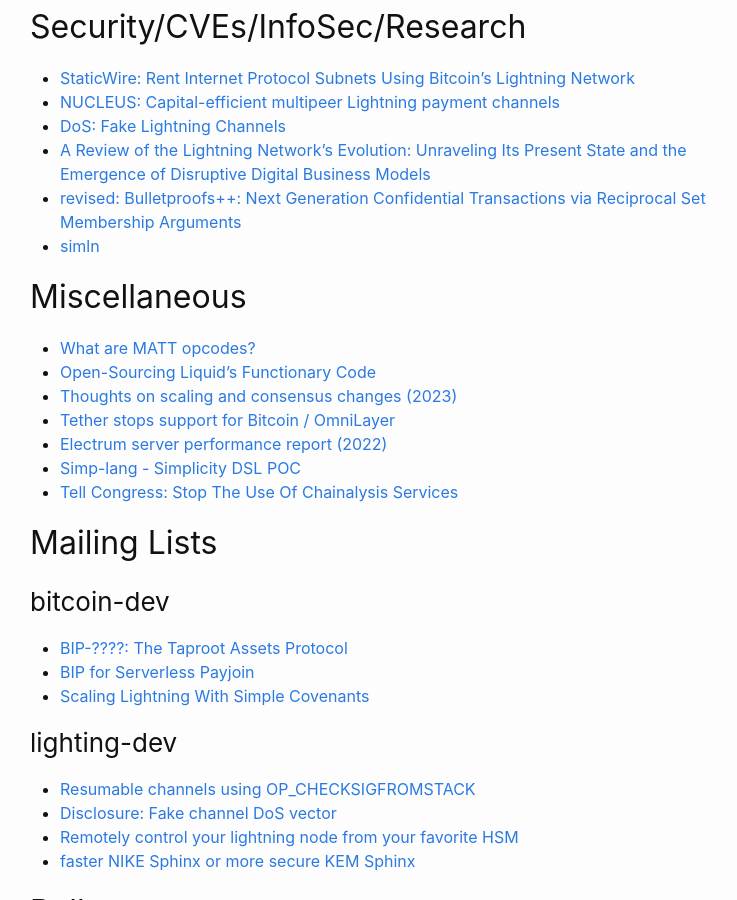
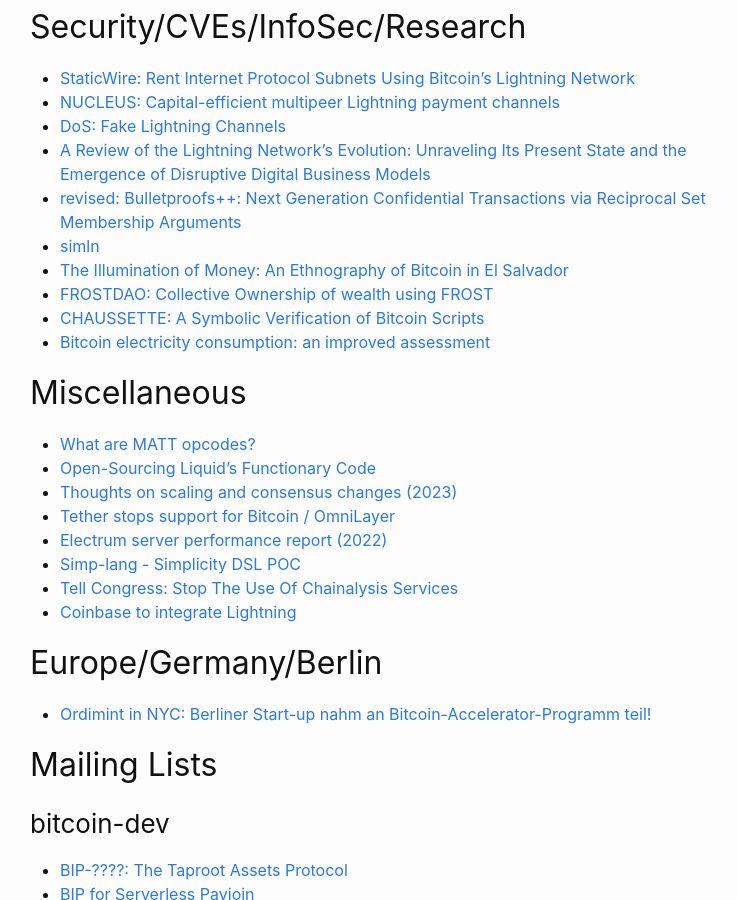
Before and after one commit to fjahr/bitdevsberlin, a Jekyll site: the page built from _posts/2023-09-13-socratic-seminar-47.md, in a window 1280 px wide and 900 px high, scrolled down 236 px. Shown: the whole window, without its empty margins (240-977 px from the left). Built offline with Jekyll 4.4.1, drawn with Linux system fonts in a browser that asks for light colours.

Commit message:
Add some more links to socratic #47

```diff
--- a/_posts/2023-09-13-socratic-seminar-47.md
+++ b/_posts/2023-09-13-socratic-seminar-47.md
@@ -13,6 +13,10 @@ title: "Socratic Seminar #47"
 - [A Review of the Lightning Network’s Evolution: Unraveling Its Present State and the Emergence of Disruptive Digital Business Models](https://www.mdpi.com/0718-1876/18/3/68)
 - [revised: Bulletproofs++: Next Generation Confidential Transactions via Reciprocal Set Membership Arguments](https://eprint.iacr.org/2022/510)
 - [simln](https://github.com/bitcoin-dev-project/sim-ln)
+- [The Illumination of Money: An Ethnography of Bitcoin in El Salvador](https://www.diva-portal.org/smash/record.jsf?pid=diva2%3A1781391&dswid=1461)
+- [FROSTDAO: Collective Ownership of wealth using FROST](https://repository.tudelft.nl/islandora/object/uuid:f45f85a0-b634-43d9-bd18-2bd9398d2c13)
+- [CHAUSSETTE: A Symbolic Verification of Bitcoin Scripts](https://orbi.uliege.be/handle/2268/305862)
+- [Bitcoin electricity consumption: an improved assessment](https://www.jbs.cam.ac.uk/2023/bitcoin-electricity-consumption/)
 
 ## Miscellaneous
 
@@ -23,6 +27,11 @@ title: "Socratic Seminar #47"
 - [Electrum server performance report (2022)](https://blog.keys.casa/electrum-server-performance-report-2022/)
 - [Simp-lang - Simplicity DSL POC](https://github.com/sanket1729/simp-lang)
 - [Tell Congress: Stop The Use Of Chainalysis Services](https://www.change.org/p/tell-congress-stop-the-use-of-chainalysis-services)
+- [Coinbase to integrate Lightning](https://nitter.com/brian_armstrong/status/1701806701853507886)
+
+## Europe/Germany/Berlin
+
+- [Ordimint in NYC: Berliner Start-up nahm an Bitcoin-Accelerator-Programm teil!](https://www.blocktrainer.de/ordimint-in-nyc-nydig/)
 
 ## Mailing Lists
 
```
